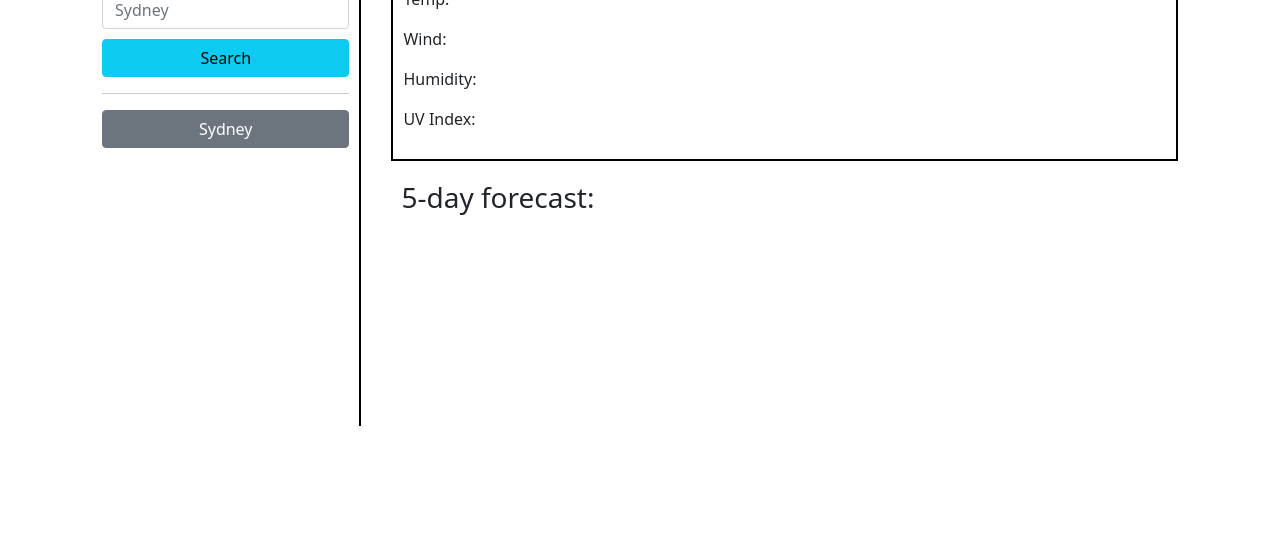
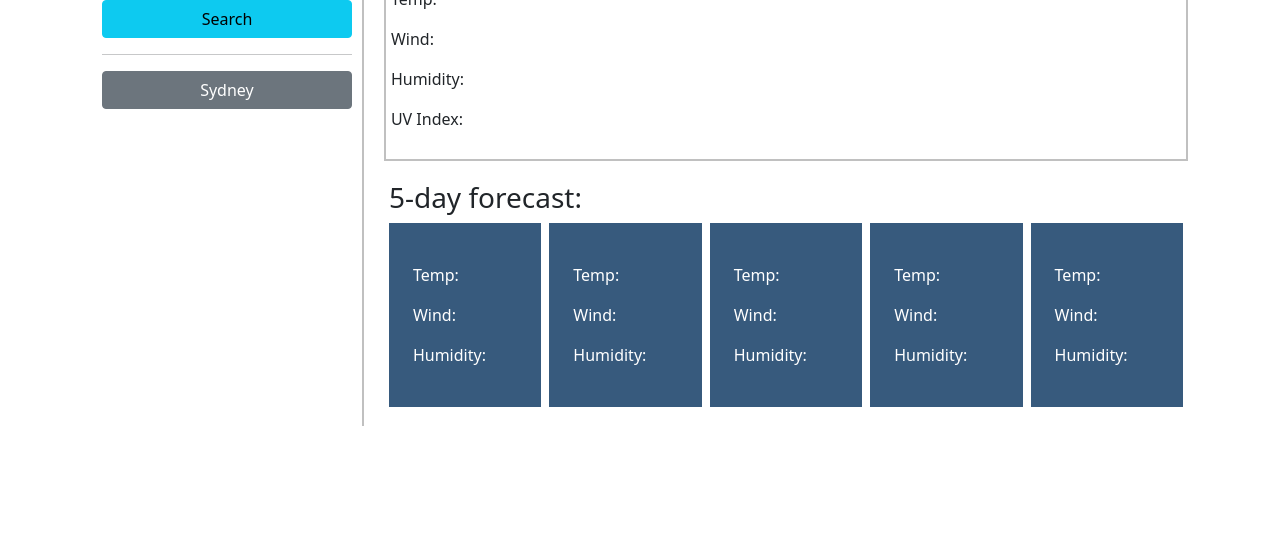
Before and after one commit to roman-ac/weather-dashboard-by-roman-ac, a plain HTML site: page index.html in a window 1280 px wide. Shown: the part 247-800 px from the top of the page. Drawn offline with nearby package versions, Linux system fonts and the light colour scheme.

Commit message:
backend-design-complete

```diff
--- a/assets/css/style.css
+++ b/assets/css/style.css
@@ -30,30 +30,30 @@ body {
 
   .container1 {
       width: 25%;
-      border-right: 2px solid black;
+      border-right: 2px solid silver;
       margin: 10px 10px 10px 10px;
       padding: 10px 10px 10px 10px;
   }
 
   .container2 {
     width: 75%;
-    margin: 10px 10px 10px 10px;
-    padding: 10px 10px 10px 10px;
+    margin: 10px 5px 10px 5px;
+    padding: 10px 5px 10px 5px;
 
   }
 
   .container21 {
     width: 100%;
     height: 50%;
-    border: 2px solid black;
-    padding: 10px 10px 10px 10px;
+    border: 2px solid silver;
+    padding: 10px 5px 10px 5px;
 
   }
 
   .container22 {
     width: 100%;
     height: 50%;
-    padding: 20px 10px 10px 10px;
+    padding: 20px 5px 10px 5px;
 
   }
 
--- a/index.html
+++ b/index.html
@@ -52,7 +52,59 @@
             <div class="container22">
                 <h3>5-day forecast:</h3>
                 <div>
+                  <div class="row gx-2">
 
+                    <div class="col">
+                     <div class="p-4" style="background-color: #375A7D; color:white;">
+                          <p></p>
+                          <p></p>
+                          <p>Temp:</p>
+                          <p>Wind:</p>
+                          <p>Humidity:</p>
+                      </div>
+                    </div>
+
+                    <div class="col">
+                      <div class="p-4" style="background-color: #375A7D; color:white;">
+                           <p></p>
+                           <p></p>
+                           <p>Temp:</p>
+                           <p>Wind:</p>
+                           <p>Humidity:</p>
+                       </div>
+                     </div>
+
+                     <div class="col">
+                      <div class="p-4" style="background-color: #375A7D; color:white;">
+                           <p></p>
+                           <p></p>
+                           <p>Temp:</p>
+                           <p>Wind:</p>
+                           <p>Humidity:</p>
+                       </div>
+                     </div>
+
+                     <div class="col">
+                      <div class="p-4" style="background-color: #375A7D; color:white;">
+                           <p></p>
+                           <p></p>
+                           <p>Temp:</p>
+                           <p>Wind:</p>
+                           <p>Humidity:</p>
+                       </div>
+                     </div>
+
+                     <div class="col">
+                      <div class="p-4" style="background-color: #375A7D; color:white;">
+                           <p></p>
+                           <p></p>
+                           <p>Temp:</p>
+                           <p>Wind:</p>
+                           <p>Humidity:</p>
+                       </div>
+                     </div>
+
+                  </div>
                 </div>
             </div>
         </section>
```
